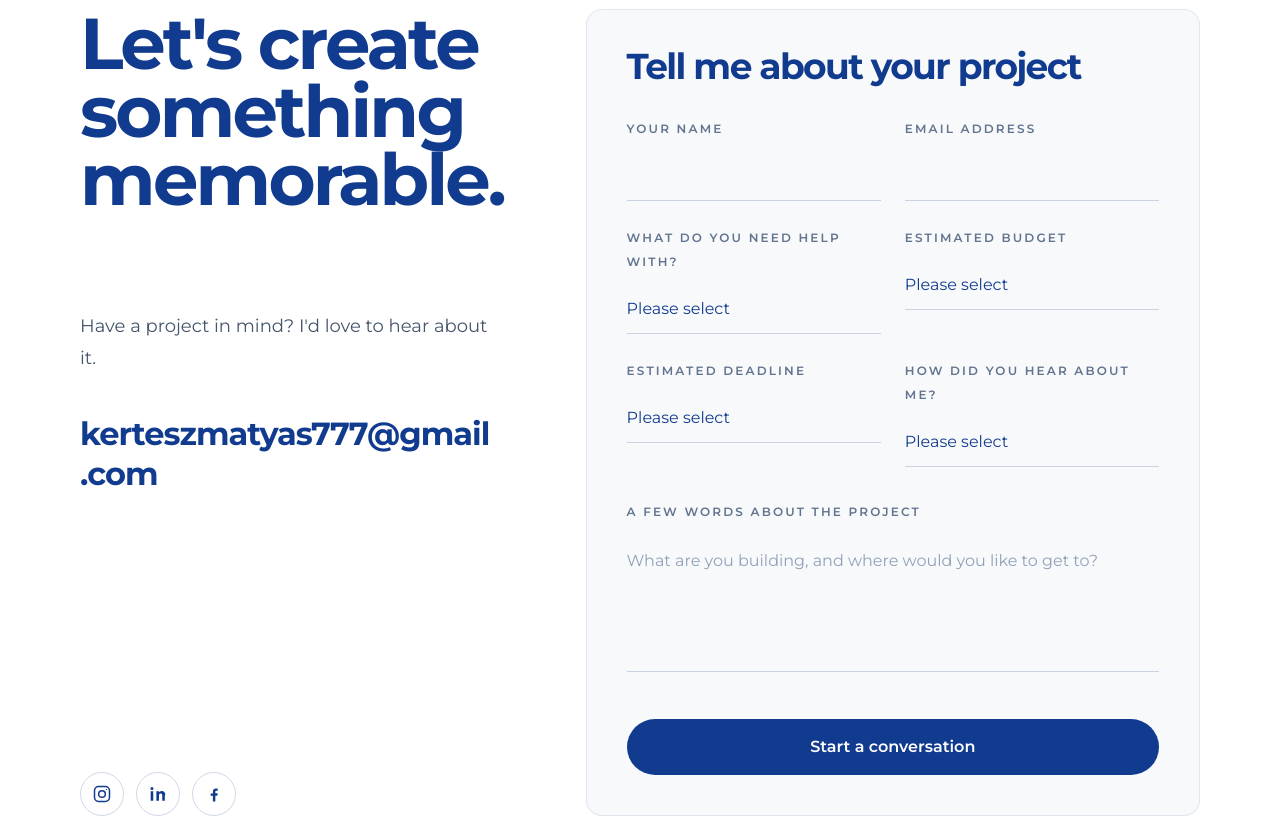
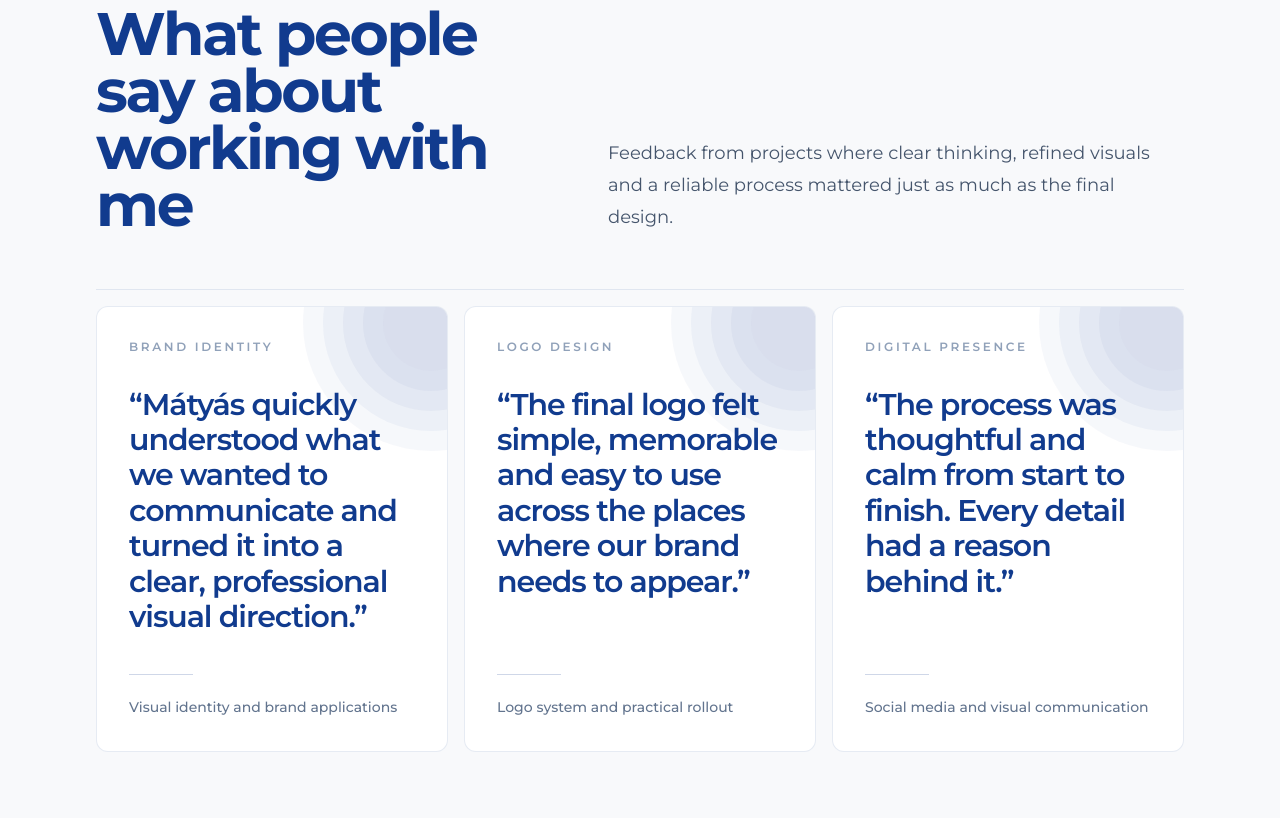
Before and after one commit to kerteszmatyas777-tech/kertesz-portfolio, a Next.js app: page / in a window 1280 px wide. Shown: the part 4660-5478 px from the top of the page. Built offline with nearby package versions, Linux system fonts and the light colour scheme.

Commit message:
Add testimonials and Meta Pixel

```diff
--- a/app/components/Testimonials.tsx
+++ b/app/components/Testimonials.tsx
@@ -0,0 +1,70 @@
+"use client";
+
+import { useLanguage } from "../context/LanguageContext";
+import { translations } from "../data/translations";
+import FadeIn from "./FadeIn";
+
+export default function Testimonials() {
+  const { language } = useLanguage();
+  const t = translations[language].testimonials;
+
+  return (
+    <section className="bg-[#F8F9FB] py-20 lg:py-28">
+      <div className="mx-auto max-w-[1600px] px-6 lg:px-24">
+        <FadeIn>
+          <p className="text-sm font-semibold uppercase tracking-[0.22em] text-slate-500">
+            {t.eyebrow}
+          </p>
+
+          <div className="mt-5 grid gap-8 lg:grid-cols-[0.9fr_1.1fr] lg:items-end">
+            <h2 className="max-w-3xl text-5xl font-bold leading-[0.95] tracking-[-0.04em] text-[var(--primary)] md:text-6xl">
+              {t.title}
+            </h2>
+
+            <p className="max-w-xl text-lg leading-8 text-slate-600 lg:justify-self-end">
+              {t.description}
+            </p>
+          </div>
+        </FadeIn>
+
+        <div className="mt-14 h-px bg-[var(--primary)]/10" />
+
+        <div className="mt-4 grid gap-4 lg:grid-cols-3">
+          {t.items.map((item, index) => (
+            <FadeIn key={item.project} delay={index * 0.08} className="h-full">
+              <article className="relative flex h-full min-h-[20rem] flex-col overflow-hidden rounded-[12px] border border-[var(--primary)]/10 bg-white p-6 transition-all duration-500 hover:-translate-y-1 hover:border-[var(--primary)]/20 hover:shadow-2xl md:p-8">
+                <div
+                  aria-hidden="true"
+                  className="absolute -right-28 -top-28 h-64 w-64"
+                >
+                  <div className="absolute inset-0 rounded-full bg-[#113B8E] opacity-[0.035]" />
+                  <div className="absolute inset-5 rounded-full bg-[#294B98] opacity-[0.045]" />
+                  <div className="absolute inset-10 rounded-full bg-[#536CAA] opacity-[0.06]" />
+                  <div className="absolute inset-[3.75rem] rounded-full bg-[#7C8BBC] opacity-[0.08]" />
+                  <div className="absolute inset-20 rounded-full bg-[#C9CADF] opacity-[0.13]" />
+                </div>
+
+                <div className="relative">
+                  <p className="text-xs font-semibold uppercase tracking-[0.22em] text-slate-400">
+                    {item.project}
+                  </p>
+
+                  <p className="mt-8 text-2xl font-semibold leading-[1.18] tracking-[-0.035em] text-[var(--primary)] md:text-3xl">
+                    “{item.quote}”
+                  </p>
+                </div>
+
+                <div className="relative mt-auto pt-10">
+                  <div className="h-px w-16 bg-[var(--primary)]/20" />
+                  <p className="mt-5 text-sm font-medium leading-6 text-slate-500">
+                    {item.context}
+                  </p>
+                </div>
+              </article>
+            </FadeIn>
+          ))}
+        </div>
+      </div>
+    </section>
+  );
+}
--- a/app/data/translations.ts
+++ b/app/data/translations.ts
@@ -222,6 +222,33 @@ export const translations = {
           ],
           outcome:
             "A focused digital presence that makes it easier for the right people to understand, trust and choose your business.",
+        },
+      ],
+    },
+
+    testimonials: {
+      eyebrow: "Client Words",
+      title: "What people say about working with me",
+      description:
+        "Feedback from projects where clear thinking, refined visuals and a reliable process mattered just as much as the final design.",
+      items: [
+        {
+          project: "Brand Identity",
+          quote:
+            "Mátyás quickly understood what we wanted to communicate and turned it into a clear, professional visual direction.",
+          context: "Visual identity and brand applications",
+        },
+        {
+          project: "Logo Design",
+          quote:
+            "The final logo felt simple, memorable and easy to use across the places where our brand needs to appear.",
+          context: "Logo system and practical rollout",
+        },
+        {
+          project: "Digital Presence",
+          quote:
+            "The process was thoughtful and calm from start to finish. Every detail had a reason behind it.",
+          context: "Social media and visual communication",
         },
       ],
     },
@@ -506,6 +533,33 @@ export const translations = {
       ],
     },
 
+    testimonials: {
+      eyebrow: "Visszajelzések",
+      title: "Ezeket mondták rólam",
+      description:
+        "Néhány gondolat olyan közös munkákból, ahol a tiszta gondolkodás, az igényes vizuális világ és a megbízható folyamat egyaránt fontos volt.",
+      items: [
+        {
+          project: "Arculatterv",
+          quote:
+            "Mátyás gyorsan megértette, mit szeretnénk közvetíteni, és ezt egy tiszta, professzionális vizuális iránnyá formálta.",
+          context: "Arculat és vizuális alkalmazások",
+        },
+        {
+          project: "Logótervezés",
+          quote:
+            "A végső logó egyszerű, emlékezetes és könnyen használható lett minden olyan felületen, ahol a márkánk megjelenik.",
+          context: "Logórendszer és gyakorlati alkalmazás",
+        },
+        {
+          project: "Digitális megjelenés",
+          quote:
+            "A közös munka végig átgondolt és nyugodt volt. Minden részlet mögött volt egy világos döntés.",
+          context: "Social media és vizuális kommunikáció",
+        },
+      ],
+    },
+
     contact: {
       eyebrow: "Kapcsolat",
       title: "Alkossunk maradandót.",
--- a/app/layout.tsx
+++ b/app/layout.tsx
@@ -1,5 +1,6 @@
 import type { Metadata } from "next";
 import { Montserrat } from "next/font/google";
+import Script from "next/script";
 import "./globals.css";
 import { LanguageProvider } from "./context/LanguageContext";
 
@@ -83,6 +84,30 @@ export default function RootLayout({
             __html: JSON.stringify(jsonLd).replace(/</g, "\\u003c"),
           }}
         />
+        <Script id="meta-pixel" strategy="afterInteractive">
+          {`
+            !function(f,b,e,v,n,t,s)
+            {if(f.fbq)return;n=f.fbq=function(){n.callMethod?
+            n.callMethod.apply(n,arguments):n.queue.push(arguments)};
+            if(!f._fbq)f._fbq=n;n.push=n;n.loaded=!0;n.version='2.0';
+            n.queue=[];t=b.createElement(e);t.async=!0;
+            t.src=v;s=b.getElementsByTagName(e)[0];
+            s.parentNode.insertBefore(t,s)}(window, document,'script',
+            'https://connect.facebook.net/en_US/fbevents.js');
+            fbq('init', '2049493229106220');
+            fbq('track', 'PageView');
+          `}
+        </Script>
+        <noscript>
+          {/* eslint-disable-next-line @next/next/no-img-element */}
+          <img
+            height="1"
+            width="1"
+            style={{ display: "none" }}
+            src="https://www.facebook.com/tr?id=2049493229106220&ev=PageView&noscript=1"
+            alt=""
+          />
+        </noscript>
         <LanguageProvider>{children}</LanguageProvider>
       </body>
     </html>
--- a/app/page.tsx
+++ b/app/page.tsx
@@ -5,6 +5,7 @@ import Services from "./components/Services";
 import Projects from "./components/Projects";
 import Navbar from "./components/Navbar";
 import Hero from "./components/Hero";
+import Testimonials from "./components/Testimonials";
 
 export default function Home() {
   return (
@@ -14,6 +15,7 @@ export default function Home() {
       <Projects />
       <About />
       <Services />
+      <Testimonials />
       <Contact />
       <Footer />
     </>
```
